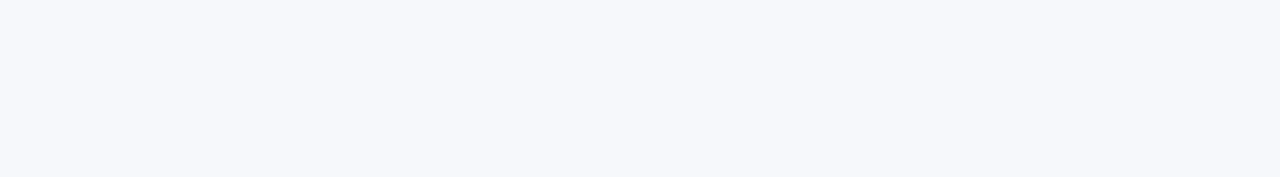
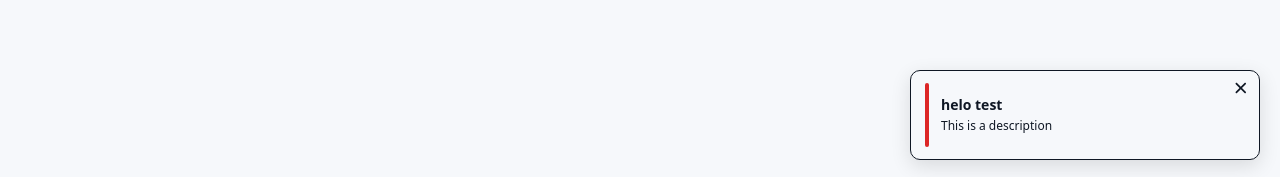
Before and after one commit to TymoteuszStr/multibet-app, a Vue app: page / in a window 1280 px wide. Both pictures are taken after a click on the button "Place a bet". Shown: the part 620-797 px from the top of the page. Built offline with nearby package versions, Linux system fonts and the light colour scheme; no server answers.

Commit message:
add notifications component

```diff
--- a/src/App.vue
+++ b/src/App.vue
@@ -1,14 +1,11 @@
 <script setup lang="ts">
 import { RouterView } from "vue-router";
+import NotificationsHandler from "./components/shared/NotificationsHandler.vue";
 </script>
 
 <template>
   <RouterView />
+  <NotificationsHandler />
 </template>
 
-<style scoped lang="scss">
-#id {
-  display: grid;
-  grid-template-rows: 200px auto;
-}
-</style>
+<style scoped lang="scss"></style>
--- a/src/components/MyBets.vue
+++ b/src/components/MyBets.vue
@@ -4,6 +4,8 @@ import Button from "./shared/Button.vue";
 import { computed } from "vue";
 import BetPanel from "./BetPanel.vue";
 import { useGameStore } from "@/store/Games";
+import { useNotifications } from "@/composables/useNotifications";
+
 // const payload = {
 //   selections: [
 //     {
@@ -25,6 +27,7 @@ import { useGameStore } from "@/store/Games";
 // }
 const gameStore = useGameStore();
 const betStore = useBetsStore();
+const { addNotification } = useNotifications();
 const bets = computed(() => betStore.bets);
 const total = computed(() => ({
   betsStake: bets.value.reduce((acc, bet) => acc + bet.stake, 0) ?? 0,
@@ -37,6 +40,14 @@ const results = computed(() =>
 );
 function handleRemoveBet(gameId: string) {
   betStore.removeBet(gameId);
+}
+
+function handlePlaceBet() {
+  addNotification({
+    title: "helo test",
+    type: "error",
+    description: "This is a description",
+  });
 }
 </script>
 
@@ -55,7 +66,7 @@ function handleRemoveBet(gameId: string) {
     <div class="bets__footer">
       <div>Total stake: {{ total.betsStake }} €</div>
       <div>Potential payout: {{ total.potentialPayout }}€</div>
-      <Button class="bet-btn">Place a bet</Button>
+      <Button class="bet-btn" @click="handlePlaceBet">Place a bet</Button>
     </div>
   </div>
 </template>
--- /dev/null
+++ b/src/components/shared/Notification.vue
@@ -0,0 +1,110 @@
+<script setup lang="ts">
+import { computed } from "vue";
+
+import { faXmark } from "@fortawesome/free-solid-svg-icons";
+import { FontAwesomeIcon } from "@fortawesome/vue-fontawesome";
+import { type Notification, NotifcationTypes } from "@/types/Notification";
+
+export interface NotificationProps {
+  notification: Notification;
+}
+
+const { notification } = defineProps<NotificationProps>();
+defineEmits(["remove"]);
+
+const styles = computed(() => ({ background: stylesMap[notification.type] }));
+
+const stylesMap = {
+  [NotifcationTypes.Success]: "var(--positive)",
+  [NotifcationTypes.Warning]: "var(--accent)",
+  [NotifcationTypes.Error]: "var(--negative)",
+  [NotifcationTypes.Default]: "var(--muted)",
+};
+</script>
+
+<template>
+  <div class="items-center notification">
+    <div :style="styles" class="bar-type"></div>
+    <div class="notification__info">
+      <div class="notification__title">{{ notification.title }}</div>
+      <div class="notification__description">
+        {{ notification.description }}
+      </div>
+    </div>
+    <font-awesome-icon
+      :icon="faXmark"
+      class="notification__close"
+      @click="$emit('remove')"
+    />
+  </div>
+</template>
+
+<style scoped lang="scss">
+.notification {
+  display: flex;
+  align-items: center;
+  gap: 12px;
+  background: var(--secondary);
+  padding: 12px 14px;
+  width: 320px;
+  min-height: 64px;
+  z-index: 10;
+  border-radius: 10px;
+  box-shadow: 0 6px 20px rgba(0, 0, 0, 0.12);
+  border: 1px solid var(--text-color);
+  pointer-events: auto;
+  position: relative;
+
+  .bar-type {
+    align-self: stretch;
+    width: 4px;
+    min-width: 4px;
+    border-radius: 6px;
+  }
+
+  &__info {
+    display: flex;
+    flex-direction: column;
+    justify-content: center;
+    gap: 4px;
+    flex: 1;
+    min-width: 0;
+
+    & > div {
+      display: -webkit-box;
+      -webkit-box-orient: vertical;
+      -webkit-line-clamp: 2;
+      overflow: hidden;
+    }
+  }
+
+  &__title {
+    font-weight: 700;
+    font-size: 14px;
+    line-height: 1.2;
+    color: var(--text-color);
+  }
+
+  &__description {
+    font-size: 12px;
+    line-height: 1.3;
+    color: var(--text-color);
+  }
+
+  &__close {
+    position: absolute;
+    right: 10px;
+    top: 10px;
+
+    color: var(--text-color);
+    font-size: 14px;
+    cursor: pointer;
+    transition: color 120ms ease, transform 120ms ease;
+
+    &:hover {
+      color: var(--foreground);
+      transform: scale(1.05);
+    }
+  }
+}
+</style>
--- /dev/null
+++ b/src/components/shared/NotificationsHandler.vue
@@ -0,0 +1,60 @@
+<script setup lang="ts">
+import { useNotifications } from "@/composables/useNotifications";
+import Notification from "./Notification.vue";
+
+const { notifications, deleteNotificationById } = useNotifications();
+</script>
+
+<template>
+  <transition-group
+    tag="div"
+    name="notification"
+    class="flex row no-wrap gap-3 items-center notifications"
+  >
+    <Notification
+      v-for="notification in notifications"
+      :key="notification.id"
+      :notification="notification"
+      @remove="deleteNotificationById(notification.id)"
+    />
+  </transition-group>
+</template>
+
+<style scoped lang="scss">
+.notifications {
+  width: 320px;
+  height: fit-content;
+  position: fixed;
+  bottom: 20px;
+  right: 50px;
+  display: flex;
+  flex-direction: column;
+  justify-content: end;
+  pointer-events: none;
+  gap: 12px;
+}
+
+.notification-enter-from {
+  opacity: 0;
+  transform: translateX(100%);
+}
+.notification-enter-active {
+  transition: all 0.4s ease-out;
+}
+.notification-enter-to {
+  opacity: 1;
+  transform: translateX(0);
+}
+
+.notification-leave-from {
+  opacity: 1;
+  transform: translateX(0);
+}
+.notification-leave-active {
+  transition: all 0.3s ease-in;
+}
+.notification-leave-to {
+  opacity: 0;
+  transform: translateX(100%);
+}
+</style>
--- /dev/null
+++ b/src/composables/useNotifications.ts
@@ -0,0 +1,33 @@
+import { type Ref, ref } from "vue";
+import { type Notification, type NotifcationTypes } from "@/types/Notification";
+
+type NotificationInput = Omit<Notification, "id">;
+const notifications: Ref<Notification[]> = ref([]);
+
+const antiSpam = (notification: NotificationInput) => {
+  return notifications.value.some(
+    (notify) => notify.title === notification.title
+  );
+};
+
+export function useNotifications() {
+  const addNotification = (notification: NotificationInput) => {
+    if (antiSpam(notification)) return;
+    const id = crypto.randomUUID();
+    const newNotification = { ...notification, id };
+    notifications.value.push(newNotification);
+
+    setTimeout(() => {
+      deleteNotificationById(newNotification.id);
+    }, 5000);
+  };
+
+  const deleteNotificationById = (id: string) => {
+    const index = notifications.value.findIndex((notify) => notify.id === id);
+    if (index !== -1) {
+      notifications.value.splice(index, 1);
+    }
+  };
+
+  return { notifications, addNotification, deleteNotificationById };
+}
--- a/src/style.css
+++ b/src/style.css
@@ -1,5 +1,6 @@
 :root {
   background-color: var(--secondary);
+  overflow-x: hidden;
 }
 .truncate-text {
   display: -webkit-box;
--- /dev/null
+++ b/src/types/Notification.ts
@@ -0,0 +1,16 @@
+export const NotifcationTypes = {
+  Warning: "warning",
+  Error: "error",
+  Success: "success",
+  Default: "default",
+} as const;
+
+export type NotifcationTypes =
+  (typeof NotifcationTypes)[keyof typeof NotifcationTypes];
+
+export type Notification = {
+  id: string;
+  type: NotifcationTypes;
+  title: string;
+  description?: string;
+};
```
Also changed, not shown: tsconfig.app.json (+7 -2 lines).
